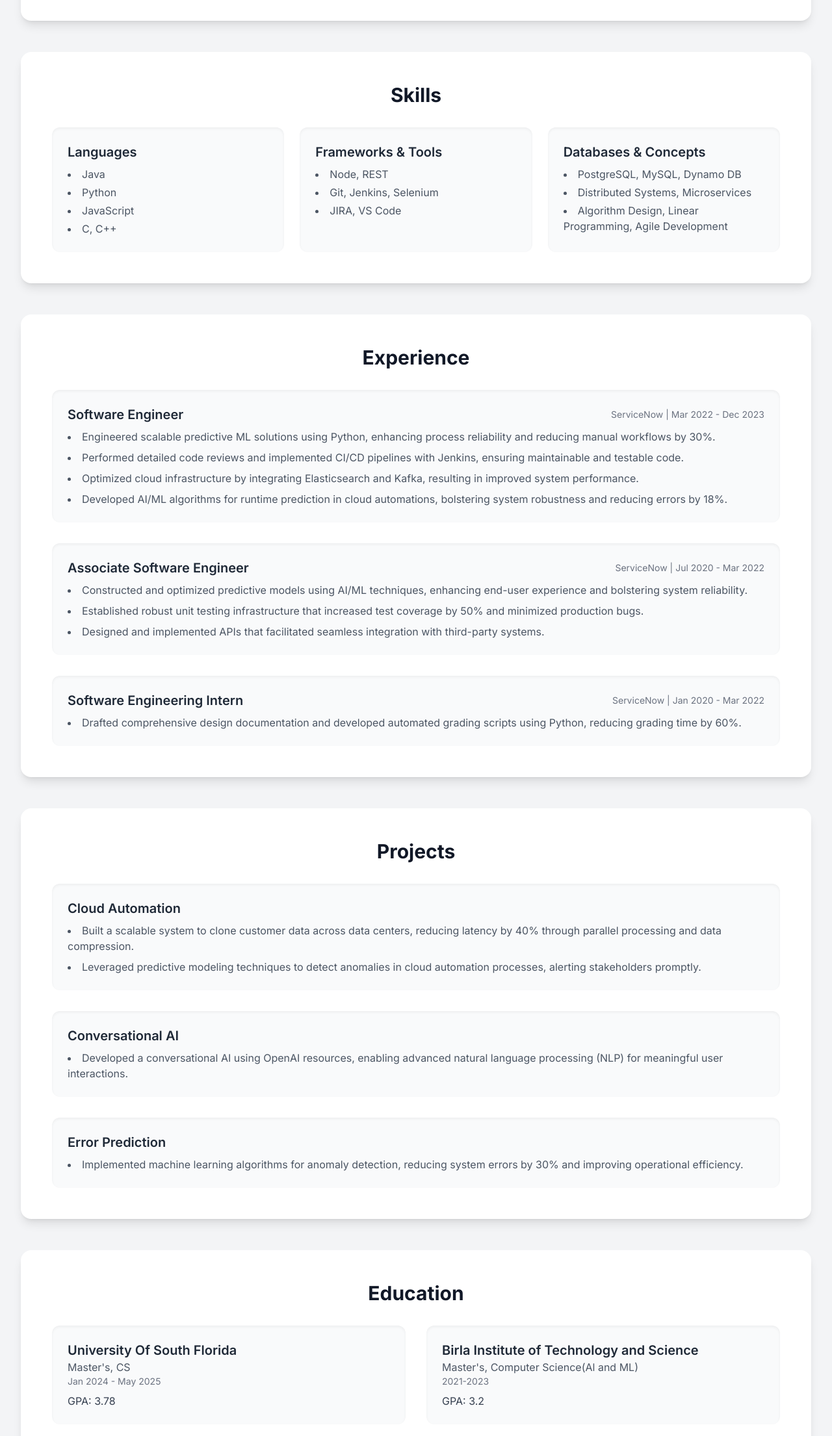
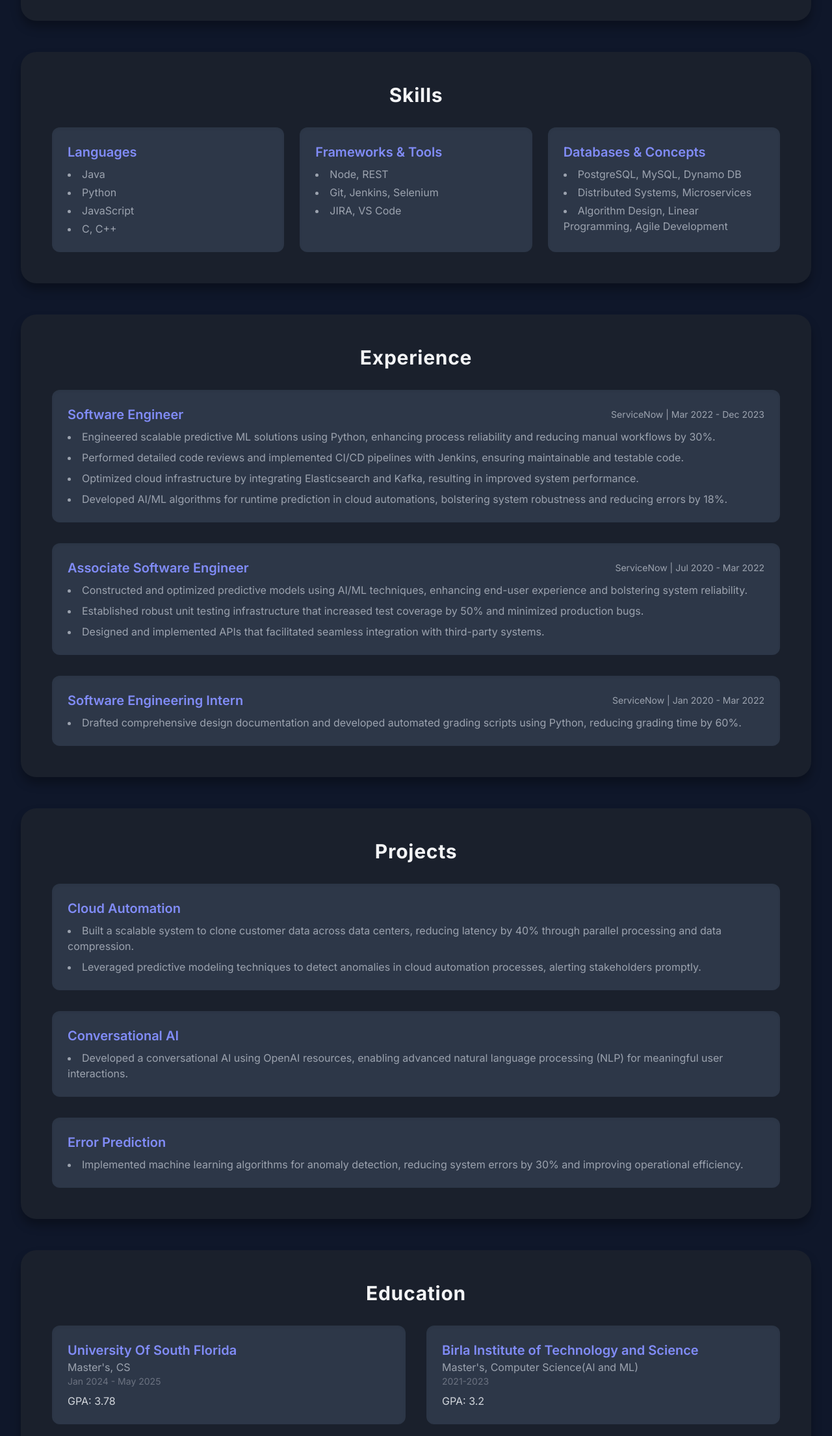
Before and after one commit to venkatakiran-tummala/venkatakiran-tummala.github.io, a plain HTML site: page index.html in a window 1280 px wide. Shown: the part 590-2800 px from the top of the page at 65% size. Drawn offline with nearby package versions, Linux system fonts and the light colour scheme.

Commit message:
adding portfolio updated file

```diff
--- a/index.html
+++ b/index.html
@@ -9,24 +9,57 @@
     <style>
         body {
             font-family: 'Inter', sans-serif;
-            background-color: #f3f4f6;
-            color: #1f2937;
+            background-color: #0f172a;
+            color: #d1d5db;
+            transition: all 0.3s ease-in-out;
+            animation: fadeIn 1s ease-in-out;
+        }
+
+        /* Keyframes for a simple fade-in effect on page load */
+        @keyframes fadeIn {
+            from { opacity: 0; }
+            to { opacity: 1; }
+        }
+
+        /* Styles for dynamic and interactive elements */
+        .section-card {
+            background-color: #1a202c; /* Darker card background */
+            border-radius: 1.5rem; /* More rounded corners */
+            box-shadow: 0 10px 15px rgba(0, 0, 0, 0.3); /* Deeper shadow */
+            transition: transform 0.3s ease-in-out, box-shadow 0.3s ease-in-out;
+        }
+
+        .section-card:hover {
+            transform: translateY(-5px) scale(1.02); /* Pop-up and slight scale on hover */
+            box-shadow: 0 15px 25px rgba(0, 0, 0, 0.4);
+        }
+
+        .inner-card {
+            background-color: #2d3748; /* Even darker inner card */
+            border-radius: 0.75rem;
+            box-shadow: inset 0 2px 4px rgba(0, 0, 0, 0.2);
+        }
+
+        /* Hover effects for links and buttons */
+        a:hover {
+            color: #4f46e5; /* A bright indigo for hover */
+            transform: translateY(-2px);
         }
     </style>
 </head>
 <body class="antialiased">
 
     <!-- Header & Navigation -->
-    <header class="bg-white shadow-sm sticky top-0 z-50">
+    <header class="bg-gray-900 shadow-xl sticky top-0 z-50">
         <nav class="container mx-auto px-4 sm:px-6 lg:px-8 py-4 flex flex-col sm:flex-row justify-between items-center">
-            <a href="#home" class="text-2xl font-bold text-gray-900 mb-2 sm:mb-0">Venkata Kiran Kumar Tummala</a>
+            <a href="#home" class="text-2xl font-bold text-gray-200 mb-2 sm:mb-0 transition-colors duration-200 hover:text-indigo-400">Venkata Kiran Kumar Tummala</a>
             <div class="flex flex-wrap justify-center gap-4 text-sm font-medium">
-                <a href="#about" class="text-gray-600 hover:text-gray-900 transition-colors duration-200">About</a>
-                <a href="#skills" class="text-gray-600 hover:text-gray-900 transition-colors duration-200">Skills</a>
-                <a href="#experience" class="text-gray-600 hover:text-gray-900 transition-colors duration-200">Experience</a>
-                <a href="#projects" class="text-gray-600 hover:text-gray-900 transition-colors duration-200">Projects</a>
-                <a href="#education" class="text-gray-600 hover:text-gray-900 transition-colors duration-200">Education</a>
-                <a href="#contact" class="text-gray-600 hover:text-gray-900 transition-colors duration-200">Contact</a>
+                <a href="#about" class="text-gray-400 hover:text-indigo-400 transition-colors duration-200">About</a>
+                <a href="#skills" class="text-gray-400 hover:text-indigo-400 transition-colors duration-200">Skills</a>
+                <a href="#experience" class="text-gray-400 hover:text-indigo-400 transition-colors duration-200">Experience</a>
+                <a href="#projects" class="text-gray-400 hover:text-indigo-400 transition-colors duration-200">Projects</a>
+                <a href="#education" class="text-gray-400 hover:text-indigo-400 transition-colors duration-200">Education</a>
+                <a href="#contact" class="text-gray-400 hover:text-indigo-400 transition-colors duration-200">Contact</a>
             </div>
         </nav>
     </header>
@@ -34,27 +67,27 @@
     <main class="container mx-auto px-4 sm:px-6 lg:px-8 py-12">
 
         <!-- Hero/About Section -->
-        <section id="about" class="bg-white p-8 sm:p-12 rounded-2xl shadow-lg mb-12 text-center">
+        <section id="about" class="section-card p-8 sm:p-12 mb-12 text-center">
             <div class="flex flex-col items-center">
-                <div class="w-32 h-32 bg-gray-300 rounded-full mb-4 flex items-center justify-center">
-                    <svg xmlns="http://www.w3.org/2000/svg" class="w-20 h-20 text-gray-500" viewBox="0 0 24 24" fill="currentColor">
+                <div class="w-32 h-32 bg-gray-700 rounded-full mb-4 flex items-center justify-center shadow-md">
+                    <svg xmlns="http://www.w3.org/2000/svg" class="w-20 h-20 text-indigo-400" viewBox="0 0 24 24" fill="currentColor">
                         <path d="M12 2C6.48 2 2 6.48 2 12s4.48 10 10 10 10-4.48 10-10S17.52 2 12 2zm0 3c1.93 0 3.5 1.57 3.5 3.5S13.93 12 12 12s-3.5-1.57-3.5-3.5S10.07 5 12 5zm0 14.2c-2.7 0-5.8 1.2-5.8 1.8v.5h11.6v-.5c0-.6-3.1-1.8-5.8-1.8z"/>
                     </svg>
                 </div>
-                <h1 class="text-3xl sm:text-4xl font-extrabold text-gray-900 mb-2">Venkata Kiran Kumar Tummala</h1>
-                <p class="text-xl text-gray-700 mb-4">Software Development Engineer</p>
-                <p class="max-w-prose text-gray-600 leading-relaxed">
+                <h1 class="text-3xl sm:text-4xl font-extrabold text-gray-100 mb-2 tracking-wide">Venkata Kiran Kumar Tummala</h1>
+                <p class="text-xl text-indigo-400 mb-4 font-semibold">Software Development Engineer</p>
+                <p class="max-w-prose text-gray-400 leading-relaxed">
                     Innovative Software Development Engineer with extensive experience in full stack development, designing scalable web and mobile
                     applications, and building robust distributed systems. Holds a Master's in Computer Science and a record of optimizing algorithms,
                     implementing unit testing frameworks, and conducting code reviews in agile environments.
                 </p>
-                <div class="flex gap-4 mt-6 text-gray-500">
-                    <a href="https://linkedin.com/in/venkatakiran-tummala" target="_blank" class="hover:text-blue-600 transition-colors duration-200">
+                <div class="flex gap-4 mt-6 text-gray-400">
+                    <a href="https://linkedin.com/in/venkatakiran-tummala" target="_blank" class="hover:text-indigo-400 transition-colors duration-200">
                         <svg class="w-6 h-6" fill="currentColor" viewBox="0 0 24 24">
                             <path d="M19 0h-14c-2.761 0-5 2.239-5 5v14c0 2.761 2.239 5 5 5h14c2.762 0 5-2.239 5-5v-14c0-2.761-2.238-5-5-5zm-11 19h-3v-11h3v11zm-1.5-12.268c-.966 0-1.75-.79-1.75-1.763s.784-1.763 1.75-1.763 1.75.79 1.75 1.763-.783 1.763-1.75 1.763zm13.5 12.268h-3v-5.604c0-3.368-4-3.113-4 0v5.604h-3v-11h3v1.765c1.396-2.586 7-2.355 7 2.093v7.142z"/>
                         </svg>
                     </a>
-                    <a href="https://github.com/yourusername" target="_blank" class="hover:text-gray-900 transition-colors duration-200">
+                    <a href="https://github.com/yourusername" target="_blank" class="hover:text-gray-200 transition-colors duration-200">
                         <svg class="w-6 h-6" fill="currentColor" viewBox="0 0 24 24">
                             <path d="M12 0c-6.626 0-12 5.373-12 12 0 5.302 3.438 9.8 8.207 11.387.599.111.793-.261.793-.577v-2.234c-3.338.726-4.033-1.416-4.033-1.416-.546-1.387-1.333-1.756-1.333-1.756-1.089-.745.083-.729.083-.729 1.205.084 1.839 1.237 1.839 1.237 1.07 1.834 2.809 1.305 3.493.998.108-.77.418-1.305.762-1.604-2.665-.305-5.467-1.334-5.467-5.931 0-1.311.465-2.381 1.236-3.221-.124-.303-.535-1.524.117-3.176 0 0 1.008-.322 3.301 1.23.957-.266 1.983-.399 3.003-.404 1.02.005 2.047.138 3.006.404 2.291-1.552 3.297-1.23 3.297-1.23.653 1.653.242 2.874.118 3.176.772.84 1.235 1.911 1.235 3.221 0 4.609-2.807 5.624-5.479 5.921.43.372.823 1.102.823 2.222v3.293c0 .319.192.694.801.576 4.765-1.589 8.199-6.086 8.199-11.386 0-6.627-5.373-12-12-12z"/>
                         </svg>
@@ -64,13 +97,13 @@
         </section>
 
         <!-- Skills Section -->
-        <section id="skills" class="bg-white p-8 sm:p-12 rounded-2xl shadow-lg mb-12">
-            <h2 class="text-3xl font-bold text-center text-gray-900 mb-8">Skills</h2>
+        <section id="skills" class="section-card p-8 sm:p-12 mb-12">
+            <h2 class="text-3xl font-bold text-center text-gray-100 mb-8 tracking-wide">Skills</h2>
             <div class="grid grid-cols-1 sm:grid-cols-2 lg:grid-cols-3 gap-6">
                 <!-- Languages -->
-                <div class="bg-gray-50 p-6 rounded-xl shadow-inner">
-                    <h3 class="text-xl font-semibold mb-2 text-gray-800">Languages</h3>
-                    <ul class="list-disc list-inside space-y-1 text-gray-600">
+                <div class="inner-card p-6 shadow-inner">
+                    <h3 class="text-xl font-semibold mb-2 text-indigo-400">Languages</h3>
+                    <ul class="list-disc list-inside space-y-1 text-gray-400">
                         <li>Java</li>
                         <li>Python</li>
                         <li>JavaScript</li>
@@ -78,18 +111,18 @@
                     </ul>
                 </div>
                 <!-- Frameworks & Tools -->
-                <div class="bg-gray-50 p-6 rounded-xl shadow-inner">
-                    <h3 class="text-xl font-semibold mb-2 text-gray-800">Frameworks & Tools</h3>
-                    <ul class="list-disc list-inside space-y-1 text-gray-600">
+                <div class="inner-card p-6 shadow-inner">
+                    <h3 class="text-xl font-semibold mb-2 text-indigo-400">Frameworks & Tools</h3>
+                    <ul class="list-disc list-inside space-y-1 text-gray-400">
                         <li>Node, REST</li>
                         <li>Git, Jenkins, Selenium</li>
                         <li>JIRA, VS Code</li>
                     </ul>
                 </div>
                 <!-- Databases & Concepts -->
-                <div class="bg-gray-50 p-6 rounded-xl shadow-inner">
-                    <h3 class="text-xl font-semibold mb-2 text-gray-800">Databases & Concepts</h3>
-                    <ul class="list-disc list-inside space-y-1 text-gray-600">
+                <div class="inner-card p-6 shadow-inner">
+                    <h3 class="text-xl font-semibold mb-2 text-indigo-400">Databases & Concepts</h3>
+                    <ul class="list-disc list-inside space-y-1 text-gray-400">
                         <li>PostgreSQL, MySQL, Dynamo DB</li>
                         <li>Distributed Systems, Microservices</li>
                         <li>Algorithm Design, Linear Programming, Agile Development</li>
@@ -99,15 +132,15 @@
         </section>
 
         <!-- Experience Section -->
-        <section id="experience" class="bg-white p-8 sm:p-12 rounded-2xl shadow-lg mb-12">
-            <h2 class="text-3xl font-bold text-center text-gray-900 mb-8">Experience</h2>
+        <section id="experience" class="section-card p-8 sm:p-12 mb-12">
+            <h2 class="text-3xl font-bold text-center text-gray-100 mb-8 tracking-wide">Experience</h2>
             <!-- ServiceNow - Software Engineer -->
-            <div class="mb-8 p-6 bg-gray-50 rounded-xl shadow-inner">
+            <div class="mb-8 p-6 inner-card shadow-inner">
                 <div class="flex flex-col sm:flex-row justify-between items-start sm:items-center mb-2">
-                    <h3 class="text-xl font-semibold text-gray-800">Software Engineer</h3>
-                    <span class="text-gray-500 text-sm">ServiceNow | Mar 2022 - Dec 2023</span>
+                    <h3 class="text-xl font-semibold text-indigo-400">Software Engineer</h3>
+                    <span class="text-gray-400 text-sm">ServiceNow | Mar 2022 - Dec 2023</span>
                 </div>
-                <ul class="list-disc list-inside space-y-2 text-gray-600">
+                <ul class="list-disc list-inside space-y-2 text-gray-400">
                     <li>Engineered scalable predictive ML solutions using Python, enhancing process reliability and reducing manual workflows by 30%.</li>
                     <li>Performed detailed code reviews and implemented CI/CD pipelines with Jenkins, ensuring maintainable and testable code.</li>
                     <li>Optimized cloud infrastructure by integrating Elasticsearch and Kafka, resulting in improved system performance.</li>
@@ -115,96 +148,96 @@
                 </ul>
             </div>
             <!-- ServiceNow - Associate Software Engineering -->
-            <div class="mb-8 p-6 bg-gray-50 rounded-xl shadow-inner">
+            <div class="mb-8 p-6 inner-card shadow-inner">
                 <div class="flex flex-col sm:flex-row justify-between items-start sm:items-center mb-2">
-                    <h3 class="text-xl font-semibold text-gray-800">Associate Software Engineer</h3>
-                    <span class="text-gray-500 text-sm">ServiceNow | Jul 2020 - Mar 2022</span>
+                    <h3 class="text-xl font-semibold text-indigo-400">Associate Software Engineer</h3>
+                    <span class="text-gray-400 text-sm">ServiceNow | Jul 2020 - Mar 2022</span>
                 </div>
-                <ul class="list-disc list-inside space-y-2 text-gray-600">
+                <ul class="list-disc list-inside space-y-2 text-gray-400">
                     <li>Constructed and optimized predictive models using AI/ML techniques, enhancing end-user experience and bolstering system reliability.</li>
                     <li>Established robust unit testing infrastructure that increased test coverage by 50% and minimized production bugs.</li>
                     <li>Designed and implemented APIs that facilitated seamless integration with third-party systems.</li>
                 </ul>
             </div>
             <!-- ServiceNow - Software Engineering Intern -->
-            <div class="p-6 bg-gray-50 rounded-xl shadow-inner">
+            <div class="p-6 inner-card shadow-inner">
                 <div class="flex flex-col sm:flex-row justify-between items-start sm:items-center mb-2">
-                    <h3 class="text-xl font-semibold text-gray-800">Software Engineering Intern</h3>
-                    <span class="text-gray-500 text-sm">ServiceNow | Jan 2020 - Mar 2022</span>
+                    <h3 class="text-xl font-semibold text-indigo-400">Software Engineering Intern</h3>
+                    <span class="text-gray-400 text-sm">ServiceNow | Jan 2020 - Mar 2022</span>
                 </div>
-                <ul class="list-disc list-inside space-y-2 text-gray-600">
+                <ul class="list-disc list-inside space-y-2 text-gray-400">
                     <li>Drafted comprehensive design documentation and developed automated grading scripts using Python, reducing grading time by 60%.</li>
                 </ul>
             </div>
         </section>
 
         <!-- Projects Section -->
-        <section id="projects" class="bg-white p-8 sm:p-12 rounded-2xl shadow-lg mb-12">
-            <h2 class="text-3xl font-bold text-center text-gray-900 mb-8">Projects</h2>
+        <section id="projects" class="section-card p-8 sm:p-12 mb-12">
+            <h2 class="text-3xl font-bold text-center text-gray-100 mb-8 tracking-wide">Projects</h2>
             <!-- Cloud Automation -->
-            <div class="mb-8 p-6 bg-gray-50 rounded-xl shadow-inner">
-                <h3 class="text-xl font-semibold text-gray-800 mb-2">Cloud Automation</h3>
-                <ul class="list-disc list-inside space-y-2 text-gray-600">
+            <div class="mb-8 p-6 inner-card shadow-inner">
+                <h3 class="text-xl font-semibold text-indigo-400 mb-2">Cloud Automation</h3>
+                <ul class="list-disc list-inside space-y-2 text-gray-400">
                     <li>Built a scalable system to clone customer data across data centers, reducing latency by 40% through parallel processing and data compression.</li>
                     <li>Leveraged predictive modeling techniques to detect anomalies in cloud automation processes, alerting stakeholders promptly.</li>
                 </ul>
             </div>
             <!-- Conversational AI -->
-            <div class="mb-8 p-6 bg-gray-50 rounded-xl shadow-inner">
-                <h3 class="text-xl font-semibold text-gray-800 mb-2">Conversational AI</h3>
-                <ul class="list-disc list-inside space-y-2 text-gray-600">
+            <div class="mb-8 p-6 inner-card shadow-inner">
+                <h3 class="text-xl font-semibold text-indigo-400 mb-2">Conversational AI</h3>
+                <ul class="list-disc list-inside space-y-2 text-gray-400">
                     <li>Developed a conversational AI using OpenAI resources, enabling advanced natural language processing (NLP) for meaningful user interactions.</li>
                 </ul>
             </div>
             <!-- Error Prediction -->
-            <div class="p-6 bg-gray-50 rounded-xl shadow-inner">
-                <h3 class="text-xl font-semibold text-gray-800 mb-2">Error Prediction</h3>
-                <ul class="list-disc list-inside space-y-2 text-gray-600">
+            <div class="p-6 inner-card shadow-inner">
+                <h3 class="text-xl font-semibold text-indigo-400 mb-2">Error Prediction</h3>
+                <ul class="list-disc list-inside space-y-2 text-gray-400">
                     <li>Implemented machine learning algorithms for anomaly detection, reducing system errors by 30% and improving operational efficiency.</li>
                 </ul>
             </div>
         </section>
 
         <!-- Education Section -->
-        <section id="education" class="bg-white p-8 sm:p-12 rounded-2xl shadow-lg mb-12">
-            <h2 class="text-3xl font-bold text-center text-gray-900 mb-8">Education</h2>
+        <section id="education" class="section-card p-8 sm:p-12 mb-12">
+            <h2 class="text-3xl font-bold text-center text-gray-100 mb-8 tracking-wide">Education</h2>
             <div class="grid grid-cols-1 md:grid-cols-2 gap-8">
-                <div class="p-6 bg-gray-50 rounded-xl shadow-inner">
-                    <h3 class="text-xl font-semibold text-gray-800">University Of South Florida</h3>
-                    <p class="text-gray-600">Master's, CS</p>
+                <div class="p-6 inner-card shadow-inner">
+                    <h3 class="text-xl font-semibold text-indigo-400">University Of South Florida</h3>
+                    <p class="text-gray-400">Master's, CS</p>
                     <p class="text-gray-500 text-sm">Jan 2024 - May 2025</p>
-                    <p class="text-gray-700 mt-2">GPA: 3.78</p>
+                    <p class="text-gray-300 mt-2">GPA: 3.78</p>
                 </div>
-                <div class="p-6 bg-gray-50 rounded-xl shadow-inner">
-                    <h3 class="text-xl font-semibold text-gray-800">Birla Institute of Technology and Science</h3>
-                    <p class="text-gray-600">Master's, Computer Science(Al and ML)</p>
+                <div class="p-6 inner-card shadow-inner">
+                    <h3 class="text-xl font-semibold text-indigo-400">Birla Institute of Technology and Science</h3>
+                    <p class="text-gray-400">Master's, Computer Science(Al and ML)</p>
                     <p class="text-gray-500 text-sm">2021-2023</p>
-                    <p class="text-gray-700 mt-2">GPA: 3.2</p>
+                    <p class="text-gray-300 mt-2">GPA: 3.2</p>
                 </div>
-                <div class="p-6 bg-gray-50 rounded-xl shadow-inner">
-                    <h3 class="text-xl font-semibold text-gray-800">Koneru Lakshmaiah University</h3>
-                    <p class="text-gray-600">Bachelor, Electrical</p>
+                <div class="p-6 inner-card shadow-inner">
+                    <h3 class="text-xl font-semibold text-indigo-400">Koneru Lakshmaiah University</h3>
+                    <p class="text-gray-400">Bachelor, Electrical</p>
                     <p class="text-gray-500 text-sm">2016-2020</p>
-                    <p class="text-gray-700 mt-2">GPA: 3.4</p>
+                    <p class="text-gray-300 mt-2">GPA: 3.4</p>
                 </div>
             </div>
         </section>
 
         <!-- Contact Section -->
-        <section id="contact" class="bg-white p-8 sm:p-12 rounded-2xl shadow-lg text-center">
-            <h2 class="text-3xl font-bold text-gray-900 mb-6">Contact Me</h2>
-            <div class="flex flex-col items-center space-y-4 text-gray-700">
+        <section id="contact" class="section-card p-8 sm:p-12 text-center">
+            <h2 class="text-3xl font-bold text-gray-100 mb-6 tracking-wide">Contact Me</h2>
+            <div class="flex flex-col items-center space-y-4 text-gray-400">
                 <p>Tampa, Florida</p>
                 <p>Phone: +1-813-363-9071</p>
                 <p>Email: venkatakiran.tummala@gmail.com</p>
             </div>
             <div class="flex justify-center gap-6 mt-6">
-                <a href="https://linkedin.com/in/venkatakiran-tummala" target="_blank" class="text-gray-500 hover:text-blue-600 transition-colors duration-200">
+                <a href="https://linkedin.com/in/venkatakiran-tummala" target="_blank" class="text-gray-400 hover:text-indigo-400 transition-colors duration-200">
                     <svg class="w-8 h-8" fill="currentColor" viewBox="0 0 24 24">
                         <path d="M19 0h-14c-2.761 0-5 2.239-5 5v14c0 2.761 2.239 5 5 5h14c2.762 0 5-2.239 5-5v-14c0-2.761-2.238-5-5-5zm-11 19h-3v-11h3v11zm-1.5-12.268c-.966 0-1.75-.79-1.75-1.763s.784-1.763 1.75-1.763 1.75.79 1.75 1.763-.783 1.763-1.75 1.763zm13.5 12.268h-3v-5.604c0-3.368-4-3.113-4 0v5.604h-3v-11h3v1.765c1.396-2.586 7-2.355 7 2.093v7.142z"/>
                     </svg>
                 </a>
-                <a href="https://github.com/yourusername" target="_blank" class="text-gray-500 hover:text-gray-900 transition-colors duration-200">
+                <a href="https://github.com/yourusername" target="_blank" class="text-gray-400 hover:text-gray-200 transition-colors duration-200">
                     <svg class="w-8 h-8" fill="currentColor" viewBox="0 0 24 24">
                         <path d="M12 0c-6.626 0-12 5.373-12 12 0 5.302 3.438 9.8 8.207 11.387.599.111.793-.261.793-.577v-2.234c-3.338.726-4.033-1.416-4.033-1.416-.546-1.387-1.333-1.756-1.333-1.756-1.089-.745.083-.729.083-.729 1.205.084 1.839 1.237 1.839 1.237 1.07 1.834 2.809 1.305 3.493.998.108-.77.418-1.305.762-1.604-2.665-.305-5.467-1.334-5.467-5.931 0-1.311.465-2.381 1.236-3.221-.124-.303-.535-1.524.117-3.176 0 0 1.008-.322 3.301 1.23.957-.266 1.983-.399 3.003-.404 1.02.005 2.047.138 3.006.404 2.291-1.552 3.297-1.23 3.297-1.23.653 1.653.242 2.874.118 3.176.772.84 1.235 1.911 1.235 3.221 0 4.609-2.807 5.624-5.479 5.921.43.372.823 1.102.823 2.222v3.293c0 .319.192.694.801.576 4.765-1.589 8.199-6.086 8.199-11.386 0-6.627-5.373-12-12-12z"/>
                     </svg>
@@ -214,7 +247,7 @@
 
     </main>
 
-    <footer class="bg-gray-800 text-white text-center py-6 mt-12">
+    <footer class="bg-gray-900 text-gray-400 text-center py-6 mt-12">
         <p>&copy; 2025 Venkata Kiran Kumar Tummala. All rights reserved.</p>
     </footer>
 
```
